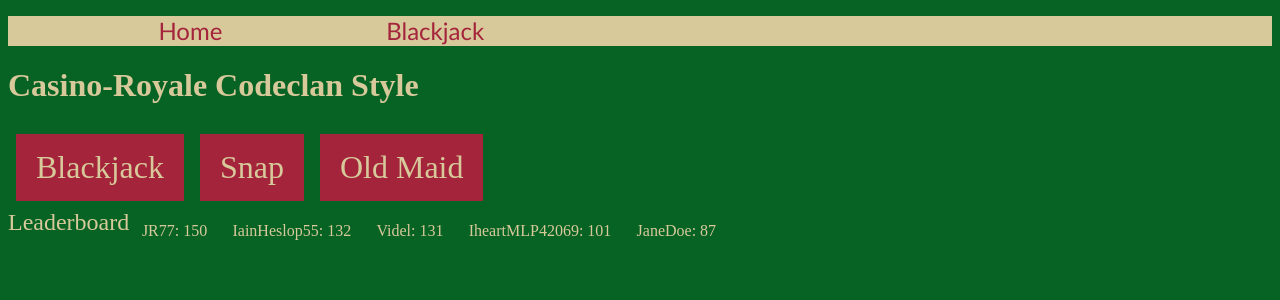
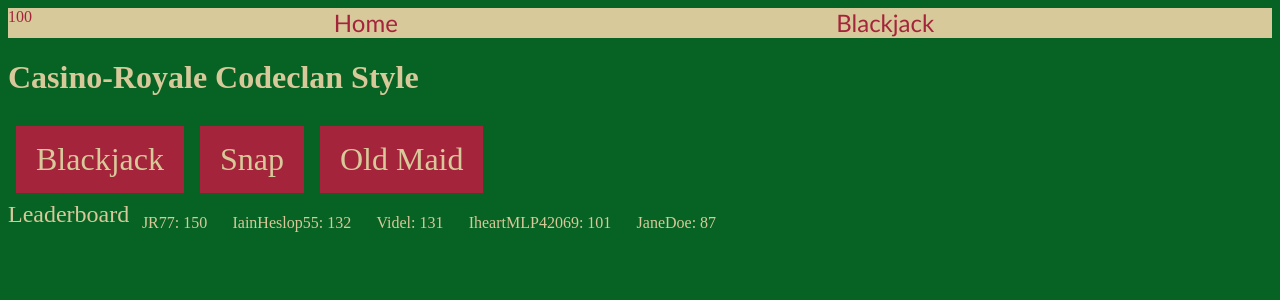
Before and after one commit to KBroughCode/Week_9-10_Final_Project, a React (Create React App) app in the folder Front_End/: page / in a window 1280 px wide. Shown: the top 300 px of the page. Built offline with nearby package versions, Linux system fonts and the light colour scheme.

Commit message:
added coin display

```diff
--- a/Front_End/src/NavBar.js
+++ b/Front_End/src/NavBar.js
@@ -1,19 +1,27 @@
 import React from "react";
 import { Link } from "react-router-dom";
+import { connect } from 'react-redux';
 import "./navbar.css";
 
-const Navbar = () => (
-
-  <ul className='navbar'>
-    <div className='link'>
-      <Link className='link' to="/">Home</Link>
+const Navbar = (props) => (
+  <div>
+    <div className='navbar'>
+    {props.coins}
+      <div className='link'>
+        <Link className='link' to="/">Home</Link>
+      </div>
+      <div className='link'>
+        <Link className='link' to="/Blackjack">Blackjack</Link>
+      </div>
     </div>
-    <div className='link'>
-      <Link className='link' to="/Blackjack">Blackjack</Link>
-    </div>
-  </ul>
-
+  </div>
 
 );
 
-export default Navbar;
+const mapStateToProps = (state) => {
+  return {
+      coins: state.coins
+    }
+}
+
+export default connect(mapStateToProps)(Navbar);
--- a/Front_End/src/navbar.css
+++ b/Front_End/src/navbar.css
@@ -6,13 +6,17 @@
   grid-template-columns: 0.2fr 0.2fr;
   grid-template-rows: 30px;
   grid-template-areas:
-  " button-1 button-2"
+  "coin-display button-1 button-2"
 }
 
 .one{
+  grid-area: coin-display;
+}
+.two{
   grid-area: button-1;
 }
-.two{
+
+.three{
   grid-area: button-2;
 }
 
```
